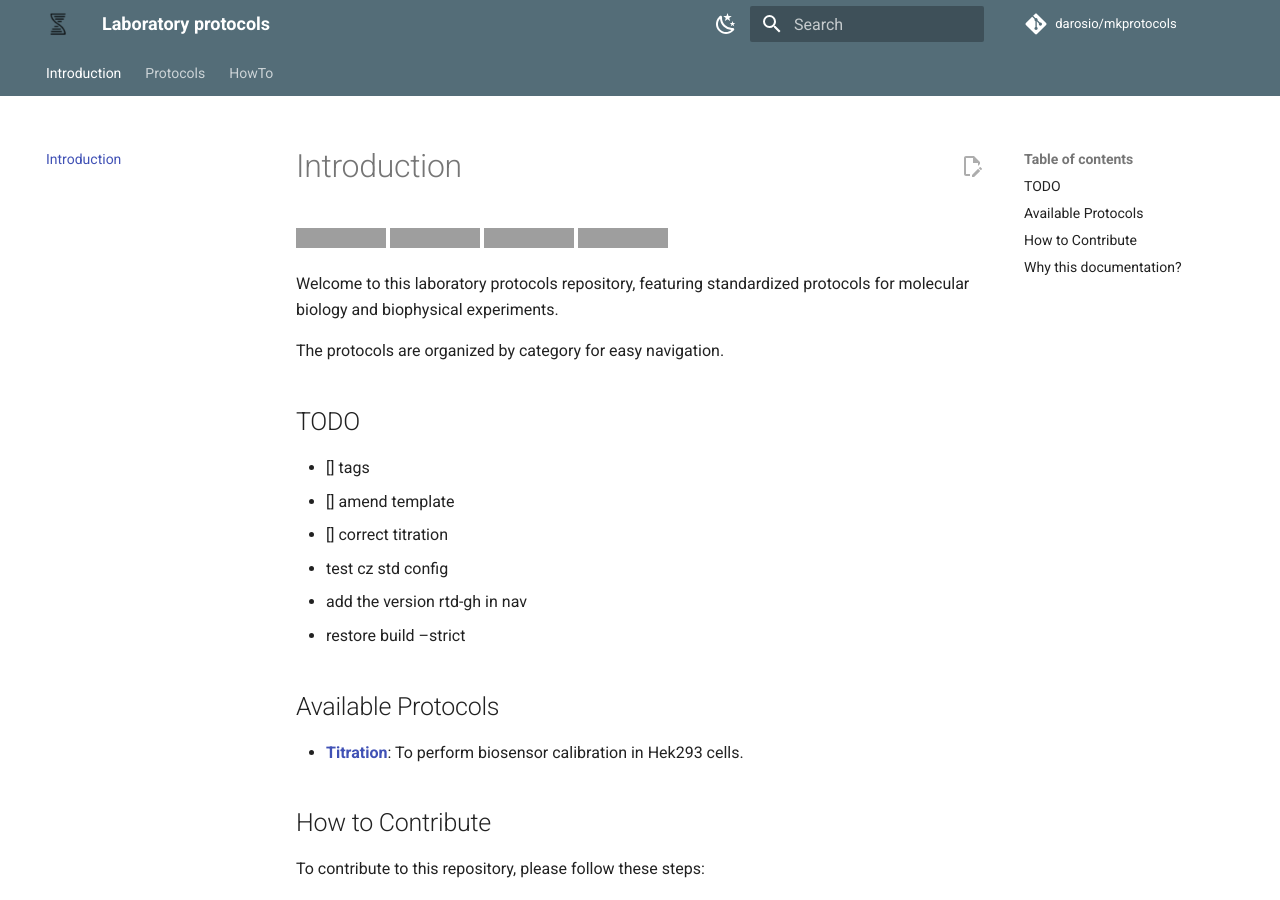
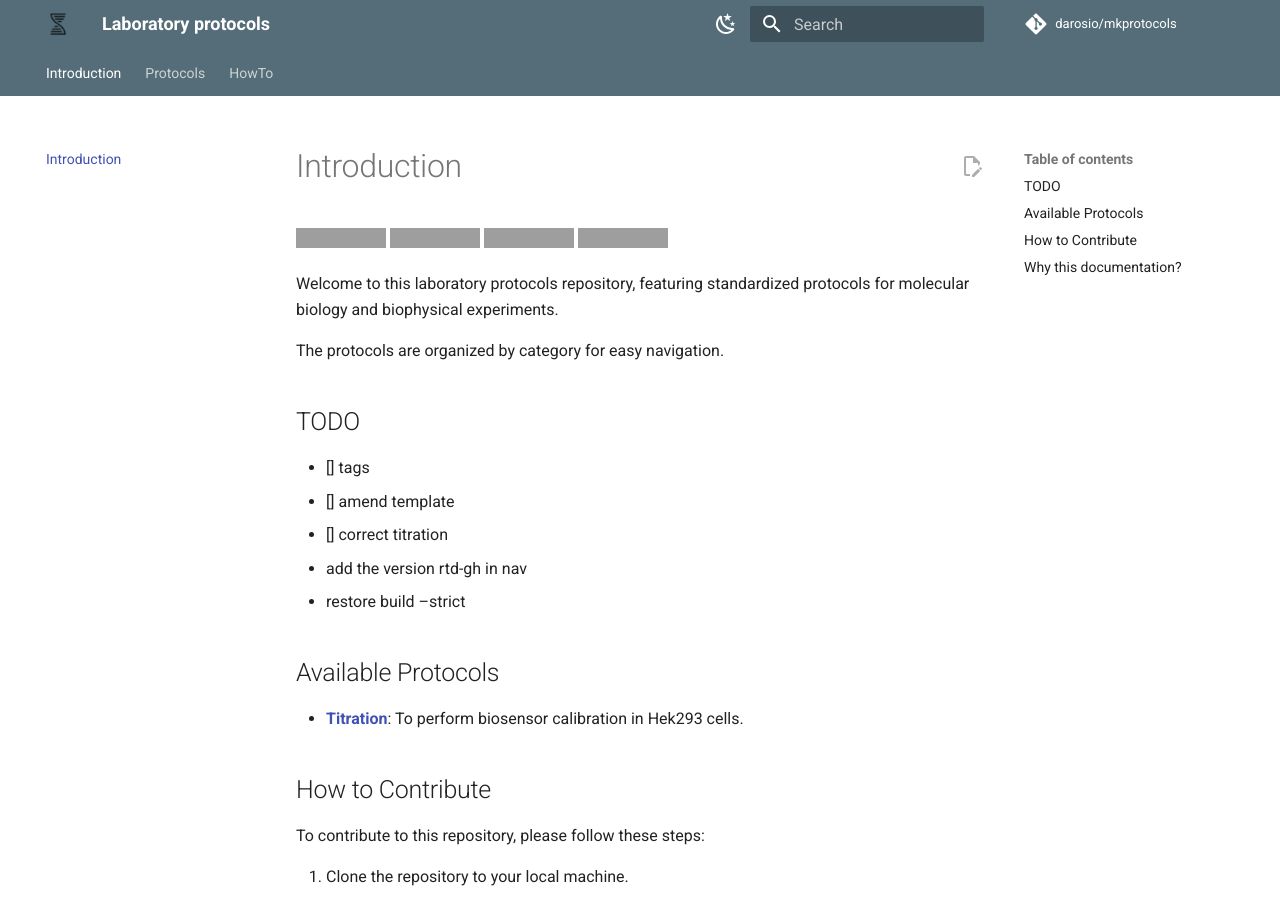
Before and after one commit to darosio/mkprotocols, an MkDocs documentation site: the page built from docs/README.md, in a window 1280 px wide and 900 px high. Built offline with MkDocs 1.6.1 and Material for MkDocs 9.7.7, drawn with Linux system fonts in a browser that asks for light colours; comment, search, counter and statistics services are not loaded; grey boxes are pictures that could not be loaded.

Commit message:
style: docs/README,md

```diff
--- a/docs/README.md
+++ b/docs/README.md
@@ -13,13 +13,13 @@ The protocols are organized by category for easy navigation.
 - [] tags
 - [] amend template
 - [] correct titration
-- test cz std config
 - add the version rtd-gh in nav
 - restore build –strict
 
 ## Available Protocols
 
-- **[Titration](protocols/Titration_in_cells.md)**: To perform biosensor calibration in Hek293 cells.
+- **[Titration](protocols/Titration_in_cells.md)**: To perform biosensor
+  calibration in Hek293 cells.
 
 ## How to Contribute
 
```
